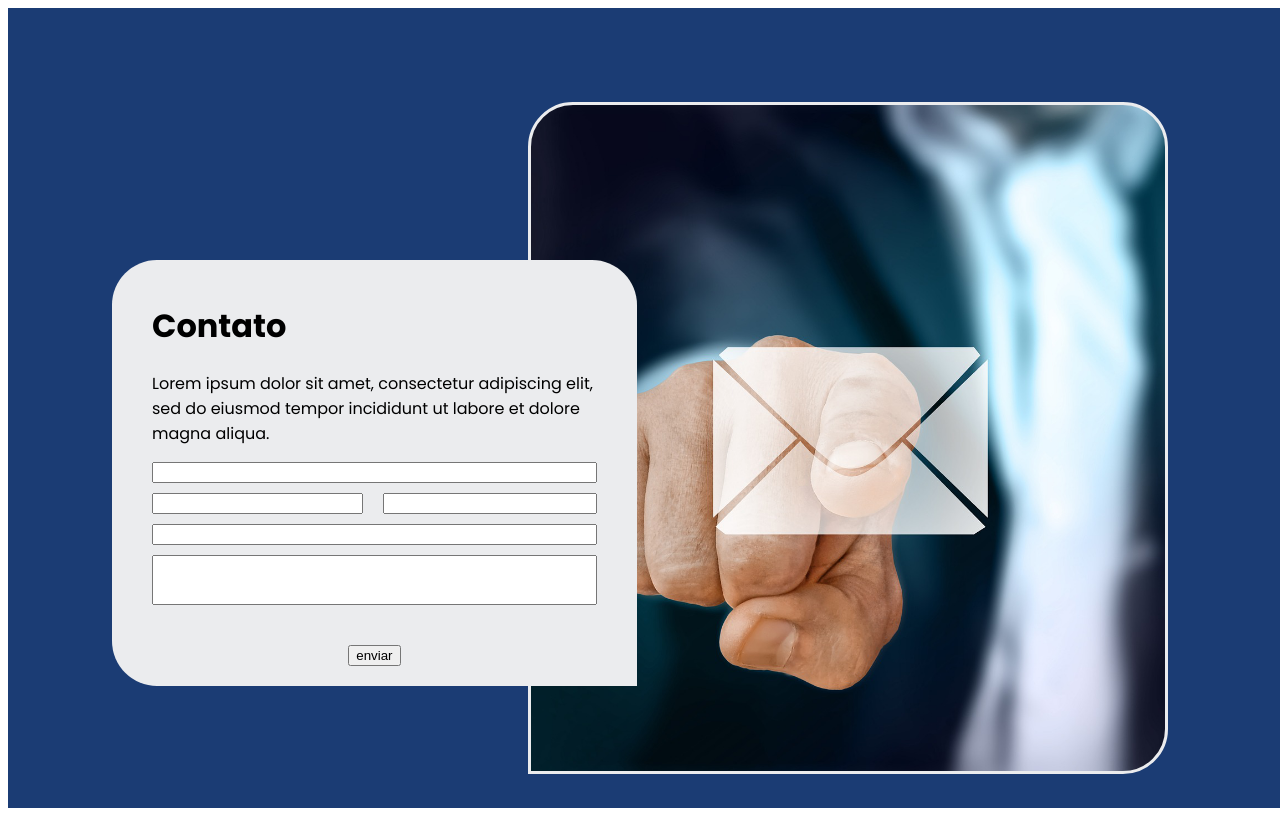
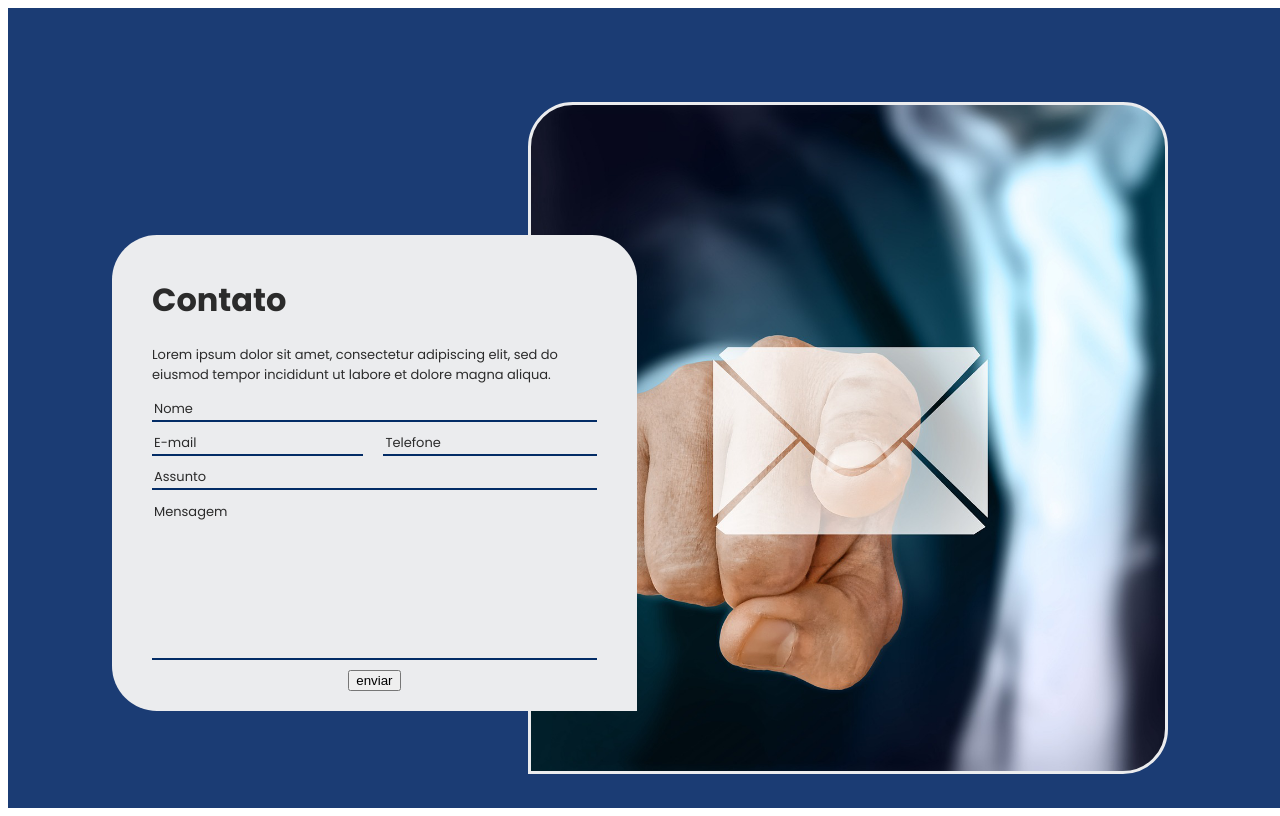
Before and after one commit to citi-onboarding/Agreste-Consultoria-Jr, a React (Create React App) app in the folder client/: page / in a window 1280 px wide. Built offline with nearby package versions, Linux system fonts and the light colour scheme.

Commit message:
feat(feature/contact-page: CSS of inputs change

```diff
--- a/client/src/pages/contactPage/ContactPage.css
+++ b/client/src/pages/contactPage/ContactPage.css
@@ -8,8 +8,12 @@
     margin: 0 auto;
 }
 
-.h1{
+h1 {
     font-weight: bold;
+}
+
+p  {
+    font-size: small;
 }
 
 .botao{
@@ -32,6 +36,7 @@
     }
 
     .contact-container{
+        color: #2B2B2B;
         position: absolute;
         max-width: 41vw;
         max-height: 71vh;
@@ -87,10 +92,48 @@
 
     .mensagem{
         width: 100%;
-        height: 50px;
-        margin-bottom: 40px;
+        height: 20vh;
+        margin-bottom: 10px;
         box-sizing: border-box;
+        border: none;
+        border-bottom: 2px solid #032C66;
+        background: none;
+        resize: none;
+        font-family: 'Poppins', sans-serif;
+        font-size: small;
+        color: #2b2b2b;
+        outline: none;
     }
+
+    input {
+        font-family: 'Poppins', sans-serif;
+        background: none;
+        border: none;
+        border-bottom: 2px solid #032C66;
+        font-size: small;
+        color: #2b2b2b;
+        outline: none;
+    }
+
+    input:focus {
+        border-bottom: 3px solid #032C66;
+    }
+
+    textarea:focus{
+        border-bottom: 3px solid #032C66;
+    }
+
+    ::placeholder {
+        color: #2b2b2b;
+        opacity: 1;
+    }
+
+    :-ms-input-placeholder {
+        color: #2B2B2B;
+    }
+
+
+
 }
 
 @media screen and  (max-width: 780px) {
@@ -132,6 +175,42 @@
 
     .mensagem{
         height: 40vh;
-        margin-bottom: 1vh;
+        margin-bottom: 3vh;
+        border: none;
+        border-bottom: 2px solid #EBECEE;
+        background: none;
+        resize: none;
+        font-family: 'Poppins', sans-serif;
+        font-size: small;
+        color: #EBECEE;
+        outline: none;
     }
+
+    input {
+        font-family: 'Poppins', sans-serif;
+        background: none;
+        border: none;
+        border-bottom: 2px solid #EBECEE;
+        font-size: small;
+        color: #EBECEE;
+        outline: none;
+    }
+
+    input:focus {
+        border-bottom: 3px solid #EBECEE;
+    }
+
+    textarea:focus{
+        border-bottom: 3px solid #EBECEE;
+    }
+
+    ::placeholder {
+        color: #EBECEE;
+        opacity: 1;
+    }
+
+    :-ms-input-placeholder {
+        color: #EBECEE;
+    }
+
 }
--- a/client/src/pages/contactPage/ContactPage.jsx
+++ b/client/src/pages/contactPage/ContactPage.jsx
@@ -6,27 +6,38 @@ export default function ContactPage(){
     return(
         <>
             <div className="page-container">
-                <div className="image-contact">
-                </div>
+                <div className="image-contact"/>
                 <div className="contact-container">
                     <div className="contact-elements">
                         <h1>Contato</h1>
                         <p>Lorem ipsum dolor sit amet, consectetur adipiscing elit, sed do eiusmod tempor incididunt ut labore et dolore magna aliqua.</p>
                         <div className='contact-input'>
-                                <input className="nome"></input>
+                                <input
+                                    type="text"
+                                    className="nome"
+                                    placeholder="Nome"
+                                />
                                 <div className="e-mail-telefone">
-                                    <input className="e-mail"></input>
-                                    <input className="telefone"></input>
+                                    <input
+                                        type="e-mail"
+                                        className="e-mail"
+                                        placeholder="E-mail"/>
+                                    <input
+                                        className="telefone"
+                                        placeholder="Telefone"
+                                    />
                                 </div>
-                                <input className="assunto"></input>
-                                <input className="mensagem"></input>
+                                <input
+                                    type="text"
+                                    className="assunto"
+                                    placeholder="Assunto"/>
+                                <textarea className="mensagem" placeholder="Mensagem"/>
                         </div>
                         <div className='botao'>
                             <button> enviar </button>
                         </div>
                     </div>
                 </div>
-
             </div>
         </>
     );
```
